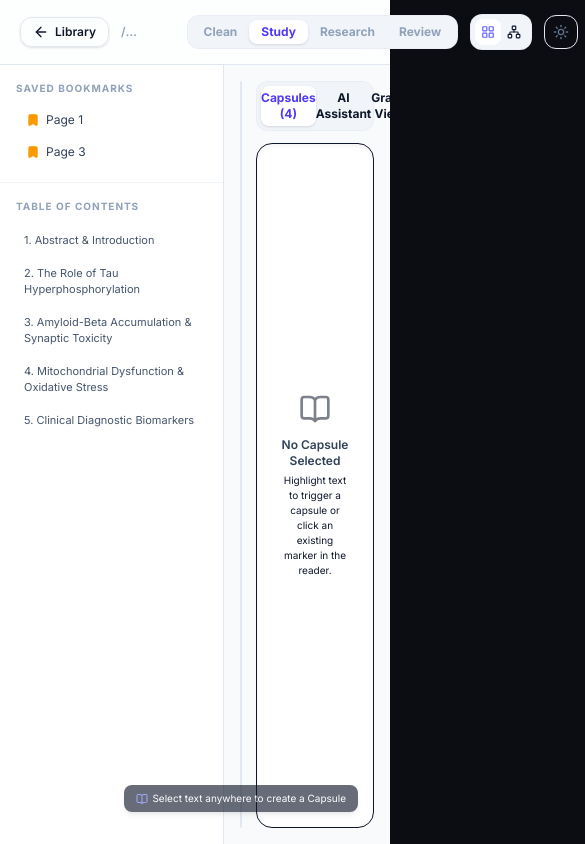
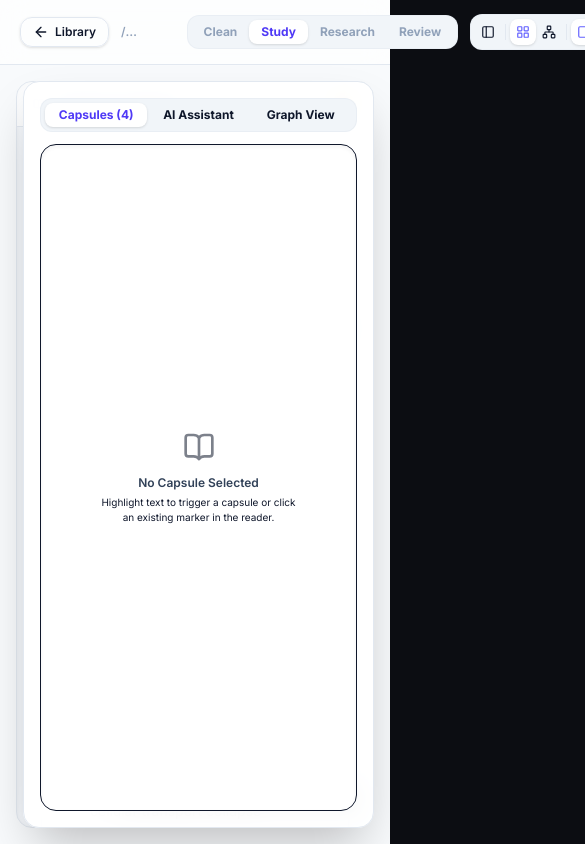
Before and after one commit to UniqMind/knowledge-capsule, a React (Vite) app: page / in a window 390 px wide. Both pictures are taken after a click on the button 337 px from the left and 453 px from the top of the page. Shown: the top 844 px of the page, 585 px wide, since content can reach past the window. Built offline with nearby package versions, Linux system fonts and the light colour scheme.

Commit message:
Convert outline and capsule drawers to floating responsive overlay drawers on tablet viewports

```diff
--- a/src/App.tsx
+++ b/src/App.tsx
@@ -1,7 +1,8 @@
 import React, { useState, useEffect } from 'react';
 import {
   ArrowLeft, Eye, EyeOff, LayoutGrid, Network, Sparkles,
-  Settings2, Sun, Moon, Library, Bookmark, BookOpen, Layers
+  Settings2, Sun, Moon, Library, Bookmark, BookOpen, Layers,
+  PanelLeft, PanelRight
 } from 'lucide-react';
 import {
   storage, PDFDocumentInfo, KnowledgeCapsuleItem,
@@ -34,7 +35,8 @@ export default function App() {
   // Workspace UI panel layout controls
   const [rightPanel, setRightPanel] = useState<'capsule' | 'ai' | 'graph'>('capsule');
   const [workspaceMode, setWorkspaceMode] = useState<'split' | 'reader-only' | 'graph-only'>('split');
-  const [showLeftSidebar, setShowLeftSidebar] = useState<boolean>(true);
+  const [showLeftSidebar, setShowLeftSidebar] = useState<boolean>(false);
+  const [showRightSidebar, setShowRightSidebar] = useState<boolean>(true);
 
   // Selected Text Cache
   const [activeHighlightText, setActiveHighlightText] = useState<string>('');
@@ -392,12 +394,26 @@ export default function App() {
                 ))}
               </div>
 
-              {/* View options Split vs Full Graph vs PDF only */}
+              {/* Workspace Layout Control Group */}
               <div className="flex items-center bg-slate-100 dark:bg-slate-950 p-1 rounded-xl border border-slate-200/50 dark:border-slate-800/60">
+                {/* Left panel toggle */}
+                <button
+                  onClick={() => setShowLeftSidebar(prev => !prev)}
+                  className={`p-1.5 rounded-lg transition cursor-pointer ${
+                    showLeftSidebar ? 'bg-white dark:bg-slate-850 text-indigo-500 shadow-sm' : 'text-slate-450 hover:text-slate-650'
+                  }`}
+                  title="Toggle Bookmarks Outline"
+                >
+                  <PanelLeft className="h-3.5 w-3.5" />
+                </button>
+
+                <div className="h-4 w-px bg-slate-200 dark:bg-slate-800 mx-1" />
+
+                {/* Main View modes */}
                 <button
                   onClick={() => setWorkspaceMode('split')}
                   className={`p-1.5 rounded-lg transition cursor-pointer ${
-                    workspaceMode === 'split' ? 'bg-white dark:bg-slate-850 text-indigo-500' : 'text-slate-450'
+                    workspaceMode === 'split' ? 'bg-white dark:bg-slate-850 text-indigo-500 shadow-sm' : 'text-slate-450 hover:text-slate-650'
                   }`}
                   title="Split Workspace"
                 >
@@ -406,11 +422,24 @@ export default function App() {
                 <button
                   onClick={() => setWorkspaceMode('graph-only')}
                   className={`p-1.5 rounded-lg transition cursor-pointer ${
-                    workspaceMode === 'graph-only' ? 'bg-white dark:bg-slate-850 text-indigo-500' : 'text-slate-450'
+                    workspaceMode === 'graph-only' ? 'bg-white dark:bg-slate-850 text-indigo-500 shadow-sm' : 'text-slate-450 hover:text-slate-650'
                   }`}
                   title="Mind Map Workspace"
                 >
                   <Network className="h-3.5 w-3.5" />
+                </button>
+
+                <div className="h-4 w-px bg-slate-200 dark:bg-slate-800 mx-1" />
+
+                {/* Right panel toggle */}
+                <button
+                  onClick={() => setShowRightSidebar(prev => !prev)}
+                  className={`p-1.5 rounded-lg transition cursor-pointer ${
+                    showRightSidebar ? 'bg-white dark:bg-slate-850 text-indigo-500 shadow-sm' : 'text-slate-450 hover:text-slate-650'
+                  }`}
+                  title="Toggle Workspace Panel"
+                >
+                  <PanelRight className="h-3.5 w-3.5" />
                 </button>
               </div>
             </>
@@ -451,7 +480,7 @@ export default function App() {
 
             {/* Outline Left Sidebar */}
             {showLeftSidebar && (
-              <div className="w-56 border-r border-slate-200 dark:border-slate-800 bg-white dark:bg-slate-900 flex flex-col z-10 animate-slide-right">
+              <div className="absolute left-4 top-4 bottom-4 lg:relative lg:left-0 lg:top-0 lg:bottom-0 w-56 h-[calc(100%-2rem)] lg:h-full z-30 bg-white/95 dark:bg-slate-900/95 lg:bg-white lg:dark:bg-slate-900 backdrop-blur-md lg:backdrop-blur-none border border-slate-200 dark:border-slate-800 lg:border-r lg:border-slate-200 lg:dark:border-slate-800 lg:border-none shadow-2xl lg:shadow-none rounded-2xl lg:rounded-none flex flex-col animate-slide-right">
                 {/* Bookmarks Section */}
                 <div className="p-4 border-b border-slate-100 dark:border-slate-850">
                   <span className="text-[10px] font-bold text-slate-400 dark:text-slate-500 uppercase tracking-widest block mb-2.5">
@@ -531,7 +560,8 @@ export default function App() {
                 </div>
               ) : (
                 /* Side Workspace panel Drawer (Split Screen mode) */
-                <div className="w-[370px] h-full p-4 pl-0 overflow-hidden flex flex-col gap-3">
+                showRightSidebar && (
+                  <div className="absolute right-4 top-4 bottom-4 lg:relative lg:right-0 lg:top-0 lg:bottom-0 w-[370px] max-w-[90vw] h-[calc(100%-2rem)] lg:h-full p-4 lg:p-4 lg:pl-0 z-30 bg-white/95 dark:bg-slate-900/95 lg:bg-transparent backdrop-blur-md lg:backdrop-blur-none border border-slate-200 dark:border-slate-800 lg:border-none shadow-2xl lg:shadow-none rounded-2xl lg:rounded-none flex flex-col gap-3 animate-slide-left">
 
                   {/* Tabs select above drawer */}
                   <div className="flex bg-slate-100 dark:bg-slate-950 p-1 rounded-xl border border-slate-200/50 dark:border-slate-800/60 text-xs">
@@ -613,8 +643,9 @@ export default function App() {
                     )}
                   </div>
                 </div>
-              )}
-            </div>
+              )
+            )}
+          </div>
           </div>
         )}
       </main>
```
